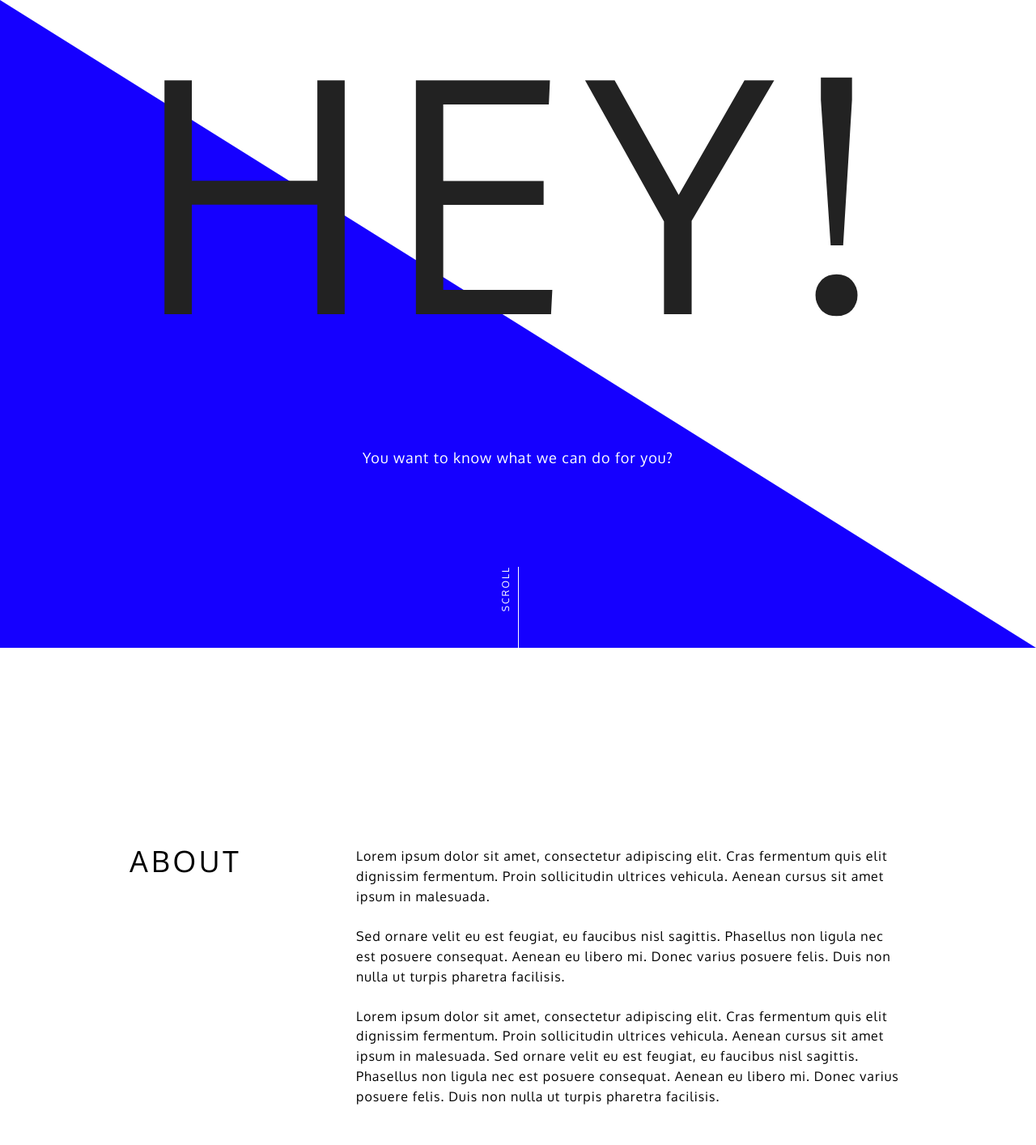
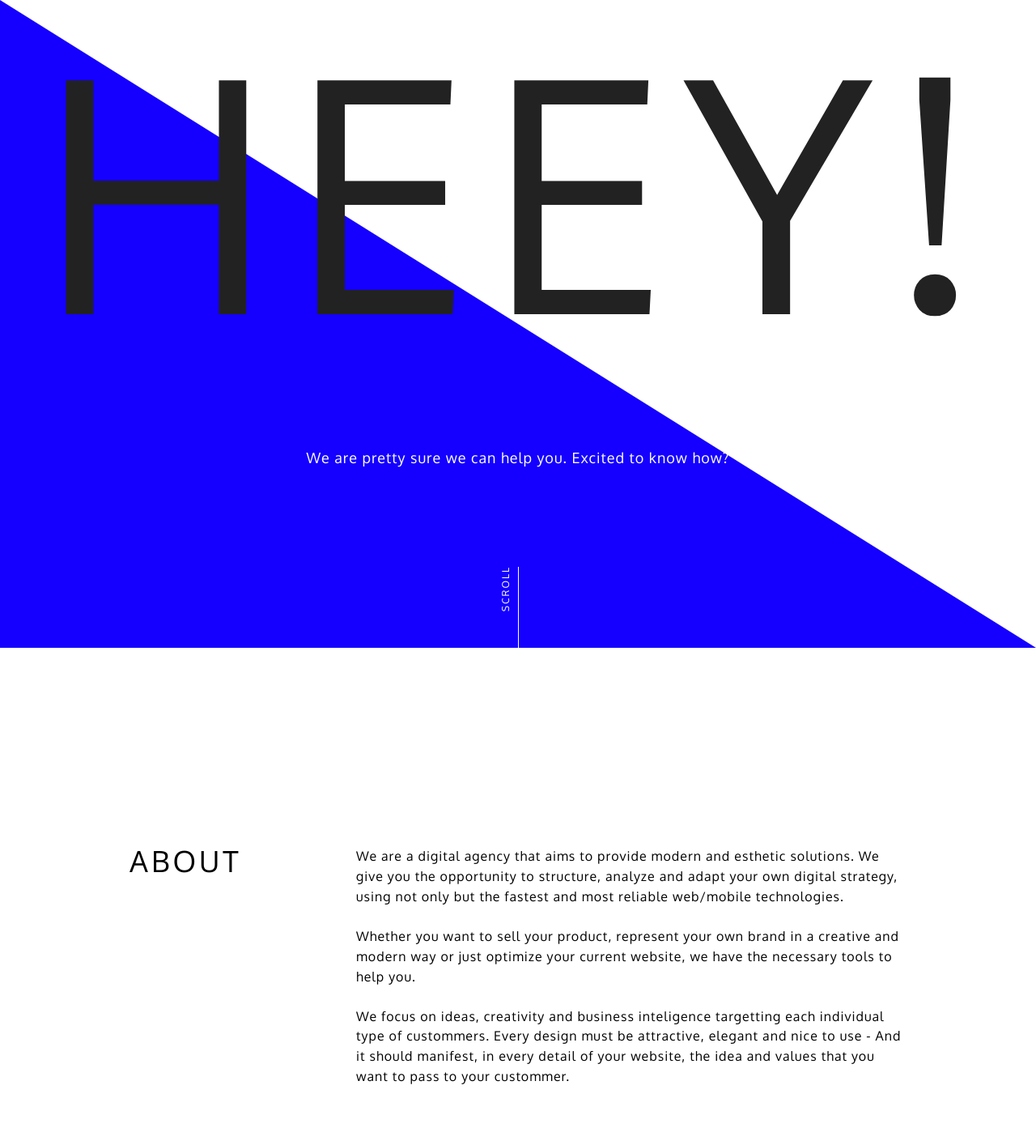
Before and after one commit to andremartinswork/heey, a Next.js app: page / in a window 1280 px wide. Shown: the top 1414 px of the page at 81% size. Built offline with nearby package versions, Linux system fonts and the light colour scheme.

Commit message:
added content

```diff
--- a/src/components/organisms/banner/content.js
+++ b/src/components/organisms/banner/content.js
@@ -1,9 +1,10 @@
 const content = {
-  sectionName: 'Banner',
-  title: 'HEY!',
-  text1: 'You want to know what we can do for you?',
-  text2: 'I see you are interested in our work :)',
-  scrollText: 'scroll',
-}
+  sectionName: "Banner",
+  title: "HEEY!",
+  text1: "We are pretty sure we can help you. Excited to know how?",
+  text2:
+    "We knew you would come back. Interested in our work? Get in touch! 😊",
+  scrollText: "scroll",
+};
 
 export default content;
--- a/src/components/organisms/intro/content.js
+++ b/src/components/organisms/intro/content.js
@@ -1,13 +1,14 @@
 const content = {
-  sectionName: 'Intro',
-  title: 'ABOUT',
-  text: '<p>Lorem ipsum dolor sit amet, consectetur adipiscing elit. Cras fermentum quis elit dignissim fermentum. Proin sollicitudin ultrices vehicula. Aenean cursus sit amet ipsum in malesuada.</p><p>Sed ornare velit eu est feugiat, eu faucibus nisl sagittis. Phasellus non ligula nec est posuere consequat. Aenean eu libero mi. Donec varius posuere felis. Duis non nulla ut turpis pharetra facilisis.</p><p>Lorem ipsum dolor sit amet, consectetur adipiscing elit. Cras fermentum quis elit dignissim fermentum. Proin sollicitudin ultrices vehicula. Aenean cursus sit amet ipsum in malesuada. Sed ornare velit eu est feugiat, eu faucibus nisl sagittis. Phasellus non ligula nec est posuere consequat. Aenean eu libero mi. Donec varius posuere felis. Duis non nulla ut turpis pharetra facilisis.</p>',
+  sectionName: "Intro",
+  title: "ABOUT",
+  text:
+    "<p>We are a digital agency that aims to provide modern and esthetic solutions. We give you the opportunity to structure, analyze and adapt your own digital strategy, using not only but the fastest and most reliable web/mobile technologies.</p><p>Whether you want to sell your product, represent your own brand in a creative and modern way or just optimize your current website, we have the necessary tools to help you.</p> <p>We focus on ideas, creativity and business inteligence targetting each individual type of custommers. Every design must be attractive, elegant and nice to use - And it should manifest, in every detail of your website, the idea and values that you want to pass to your custommer.</p>",
   button: {
-    buttonTheme: 'theme1',
-    type: 'anchor',
-    text: 'DISCOVER',
-    anchor: 'Projects'
-  }
-}
+    buttonTheme: "theme1",
+    type: "anchor",
+    text: "DISCOVER",
+    anchor: "Projects",
+  },
+};
 
 export default content;
--- a/src/components/organisms/projects/content.js
+++ b/src/components/organisms/projects/content.js
@@ -1,35 +1,36 @@
 const content = {
-  sectionName: 'Projects',
-  title: 'Our Projects',
-  text: 'Lorem ipsum dolor sit amet, consectetur adipiscing elit. Cras fermentum quis elit dignissim fermentum. Proin sollicitudin ultrices vehicula. Aenean cursus sit amet ipsum in malesuada. Sed ornare velit eu est feugiat, eu faucibus nisl sagittis.',
+  sectionName: "Projects",
+  title: "Our Projects",
+  text:
+    "<p>Here is a brief selection of our latest projects. Unfortunally, because of client's rights and privacy terms, we can't show you everything. But let us know if you want to know more about our work.</p> <p>Enjoy!</p>",
   items: [
     {
-      size: 'large',
-      image: '/delete/image1.png',
-      alt: 'Lols'
+      size: "large",
+      image: "/delete/image1.png",
+      alt: "Lols",
     },
     {
-      size: 'small',
-      image: '/delete/image2.png',
-      alt: 'Lols'
+      size: "small",
+      image: "/delete/image2.png",
+      alt: "Lols",
     },
     {
-      size: 'medium',
-      image: '/delete/image3.png',
-      alt: 'Lols'
+      size: "medium",
+      image: "/delete/image3.png",
+      alt: "Lols",
     },
     {
-      size: 'small',
-      image: '/delete/image4.png',
-      alt: 'Lols'
+      size: "small",
+      image: "/delete/image4.png",
+      alt: "Lols",
     },
     {
-      size: 'large',
-      image: '/delete/image5.png',
-      alt: 'Lols'
-    }
+      size: "large",
+      image: "/delete/image5.png",
+      alt: "Lols",
+    },
   ],
-  dragText: 'Drag to explore'
-}
+  dragText: "Drag to explore",
+};
 
 export default content;
```
